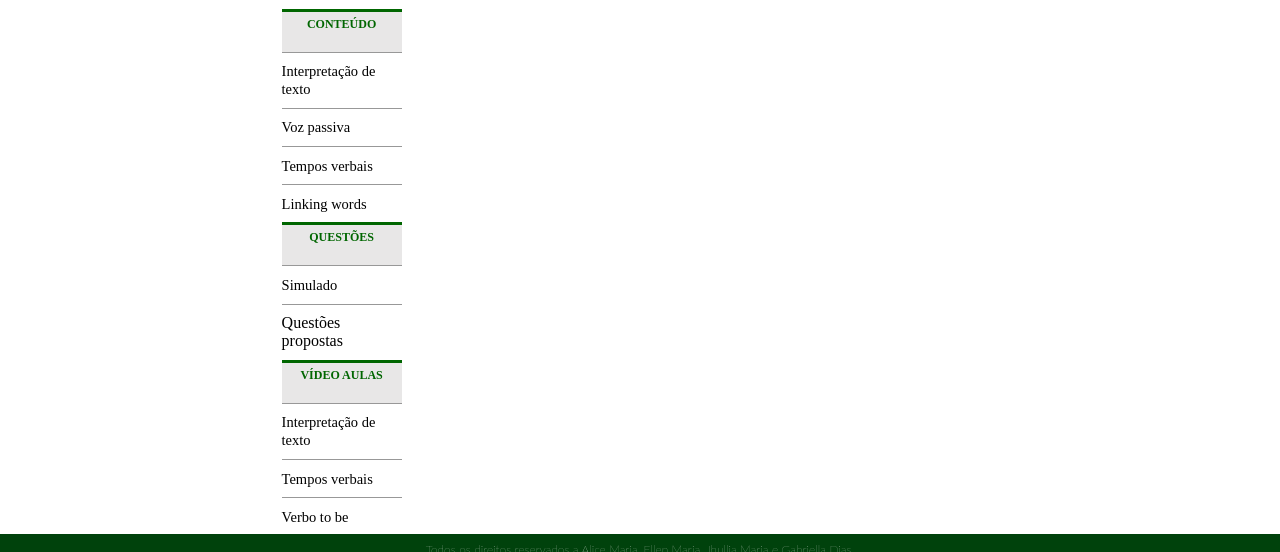
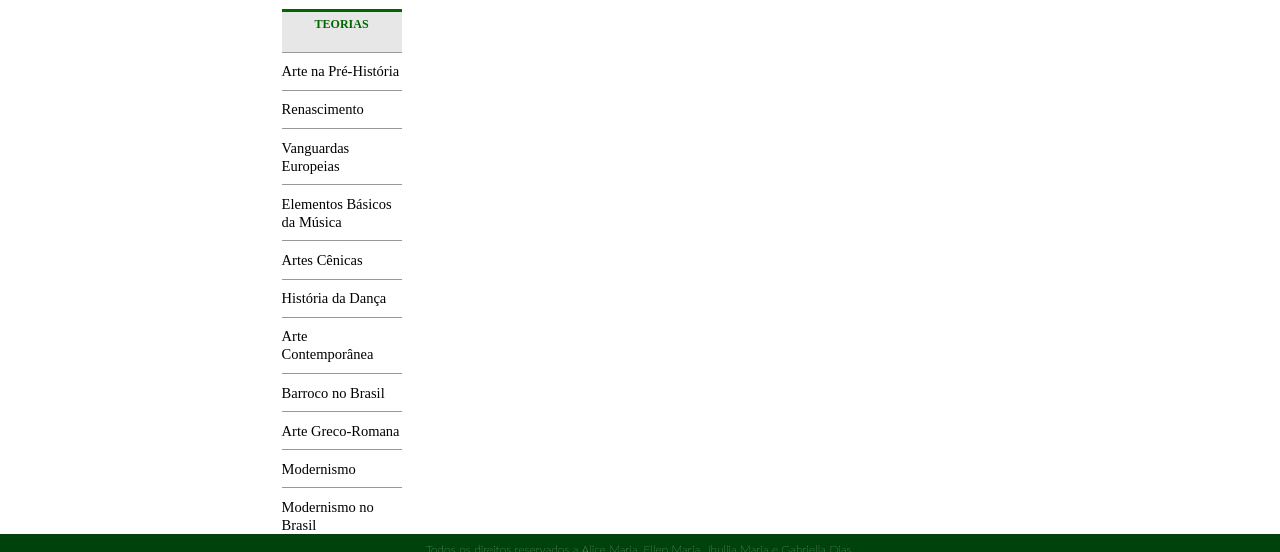
Before and after one commit to waviedollz/ifenem-artess, a plain HTML site: page Renascimento.html in a window 1280 px wide. Shown: the part 235-787 px from the top of the page. Drawn offline with Linux system fonts and the light colour scheme.

Commit message:
Update Renascimento.html

```diff
--- a/Renascimento.html
+++ b/Renascimento.html
@@ -41,20 +41,31 @@
                 </nav>
             </section>
         </header>
-        <main>
+       <main>
             <section class="sidebar">
                 <img src="img/ifpb-1.png" class="logo-sidebar">
                 <ul>
-                    <li class="sidebar-conteudo">CONTEÚDO</li>
+                    <li class="sidebar-conteudo">TEORIAS</li>
                     <li class="sidebar-item"><a
-                            href="dicas-de-interpretacao.html">Interpretação de
-                            texto</a></li>
-                    <li class="sidebar-item"><a href="teoria-voz-passiva.html">Voz
-                            passiva</a></li>
-                    <li class="sidebar-item"><a href="tempos-verbais.html">Tempos verbais</a></li>
+                            href="Arte-na-Pré-História.html">Arte na Pré-História</a></li>
+                    <li class="sidebar-item"><a href="Renascimento.html">Renascimento</a></li>
+                    <li class="sidebar-item"><a href="Vanguardas.html">Vanguardas Europeias</a></li>
                     <li class="sidebar-item"><a
-                            href="teoria-linking-words.html">Linking words</a></li>
-                    <li class="sidebar-conteudo">QUESTÕES</li>
+                            href="Elementos da Música.html">Elementos Básicos da Música</a></li>
+                    <li class="sidebar-item"><a
+                            href="Artes Cênicas.html">Artes Cênicas</a></li>
+                    <li class="sidebar-item"><a href="História da Dança.html">História da Dança</a></li>
+                    <li class="sidebar-item"><a href="Arte Contemporânea.html">Arte Contemporânea</a></li>
+                    <li class="sidebar-item"><a
+                            href="Barroco no Brasil.html">Barroco no Brasil</a></li>
+                     <li class="sidebar-item"><a href="Arte Greco-Romana.html">Arte Greco-Romana</a></li>
+                    <li class="sidebar-item"><a href="Modernismo.html">Modernismo</a></li>
+                    <li class="sidebar-item"><a
+                            href="Modernismo no Brasil.html">Modernismo no Brasil</a></li>
+                    <li class="sidebar-item"><a
+                            href="Arte na Atualidade.html">Arte na Atualidade</a></li>
+
+                    <li class="sidebar-conteudo">QUESTÕES E SIMULADO</li>
                     <li class="sidebar-item"><a href="simulado.html">Simulado</a></li>
                     <details class="sidebar-details">
                         <summary>Questões propostas</summary>
@@ -66,16 +77,6 @@
                             <li><a href="exercicios-propostos-cinco.html">ENEM-2021</a></li>
                         </ul>
                     </details>
-                    <li class="sidebar-conteudo">VÍDEO AULAS</li>
-                    <li class="sidebar-item"><a
-                            href="pagina-de-videos.html#interpretacao-de-texto">Interpretação
-                            de texto</a></li>
-                    <li class="sidebar-item"><a
-                            href="pagina-de-videos.html#tempos-verbais">Tempos
-                            verbais</a></li>
-                    <li class="sidebar-item"><a
-                            href="pagina-de-videos.html#verb-to-be">Verbo to be</a></li>
-                </ul>
             </section>
             <section class="conteudo-da-pagina">
               <h1>Artes nos séculos XV e XVI - Renascimento</h1>
```
